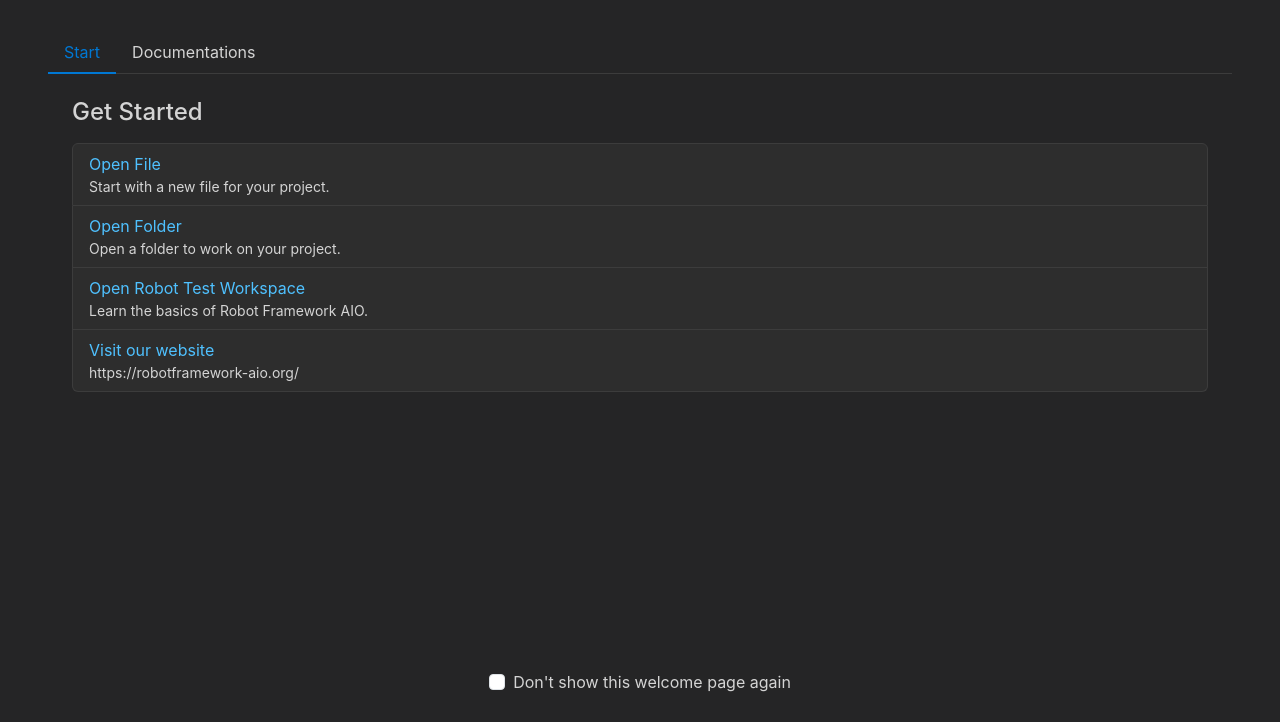
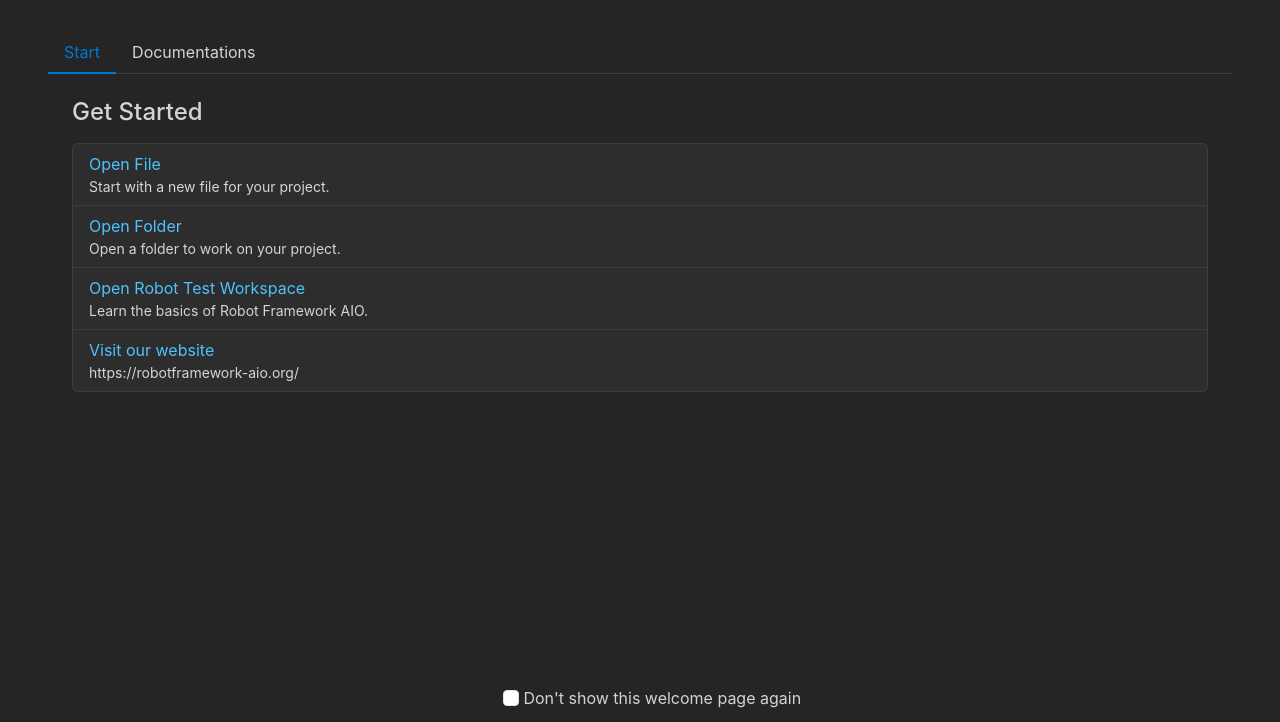
Before and after one commit to test-fullautomation/vscode-welcome, a website: page assets/index.html in a window 1280 px wide. Shown: the part 78-800 px from the top of the page. Drawn offline with Linux system fonts and the light colour scheme.

Commit message:
resolve the checkbox overlap issue

```diff
--- a/assets/index.html
+++ b/assets/index.html
@@ -94,8 +94,8 @@
     </div>
 
     <!-- Don't Show Again Checkbox - Fixed at bottom -->
-    <div class="text-center mt-4 mb-3" style="position: fixed; bottom: 0px; left: 0; right: 0; padding: 10px; z-index: 1000;">
-        <div class="form-check d-inline-block">
+    <div class="text-center welcome-dismiss-bar">
+        <div class="d-inline-block footer-check">
             <input class="form-check-input" type="checkbox" id="dontShowAgain">
             <label class="form-check-label" for="dontShowAgain">
                 Don't show this welcome page again
--- a/assets/styles/styles.css
+++ b/assets/styles/styles.css
@@ -101,3 +101,18 @@ body {
  .welcome-button::before {
    content: "<";
  }
+
+.welcome-dismiss-bar {
+   background-color: #252526;
+   position: fixed;
+   z-index: 1000;
+   bottom: 0;
+   right: 0;
+   left: 0;
+}
+
+.footer-check {
+   min-height: 1.5rem;
+   padding-left: 1.5em;
+   margin-bottom: 12px;
+}
```
Also changed, not shown: 1 other file.
